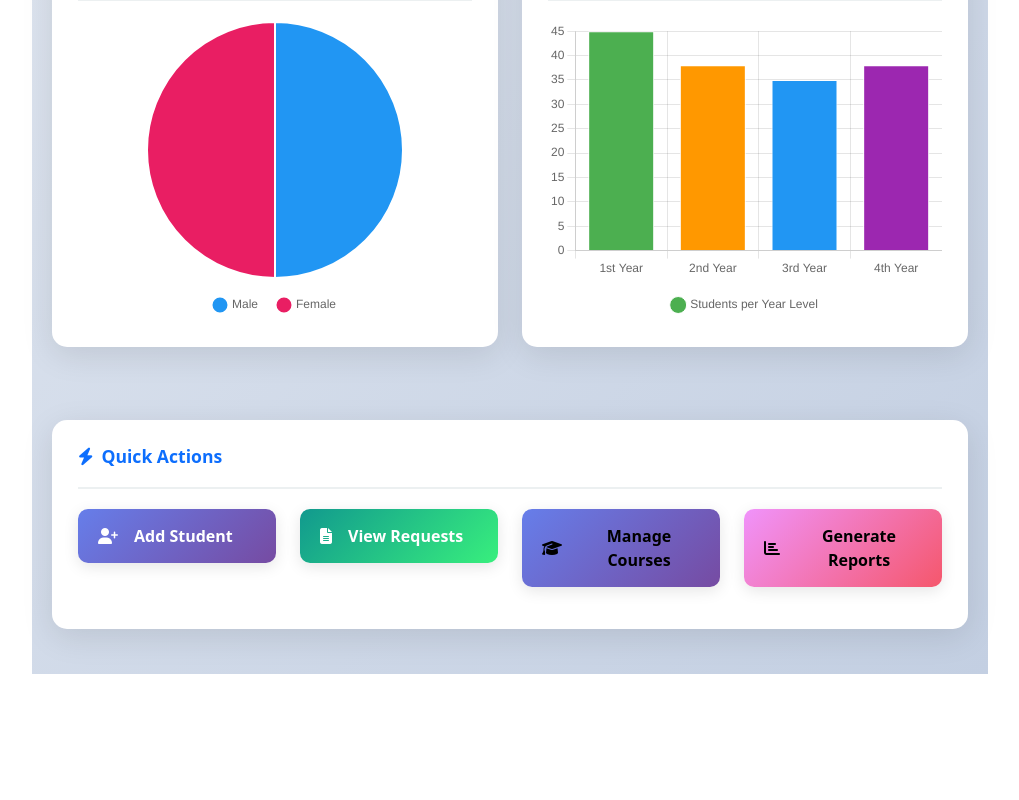
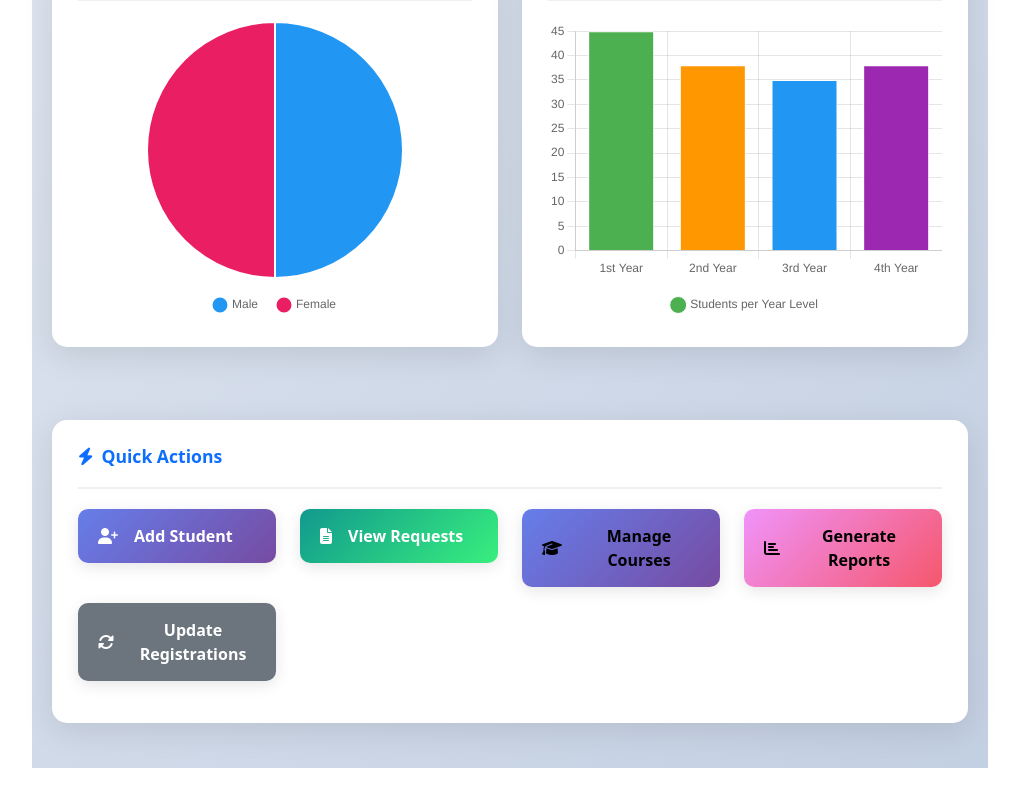
Before and after one commit to yurshtinkai/REGISTRAR-RMS-FRONTEND, a React (Create React App) app: page /admin/dashboard in a window 1280 px wide. Shown: the part 1776-2576 px from the top of the page, without its empty margins (260-1279 px from the left). Before the commit the page ends 2482 px from the top, so only its background shows below. Built offline with nearby package versions, Linux system fonts and the light colour scheme; no server answers; sample sign-in values are in the browser's storage.

Commit message:
Initial commit

```diff
--- a/src/App.js
+++ b/src/App.js
@@ -101,15 +101,15 @@ function App() {
             name: `${student.firstName} ${student.lastName}`,
             gender: student.gender || 'N/A',
             course: student.course || 'Bachelor of Science in Information Technology',
-            status: student.registrationStatus || 'Not registered',
-            registrationStatus: student.registrationStatus || 'Not registered',
+            status: student.registrationStatus === 'Approved' ? 'Enrolled' : (student.registrationStatus || 'Not registered'),
+            registrationStatus: student.registrationStatus === 'Approved' ? 'Enrolled' : (student.registrationStatus || 'Not registered'),
             registrationDate: student.registrationDate || 'N/A',
             createdAt: new Date(student.createdAt).toLocaleDateString('en-US', {
               year: 'numeric',
               month: 'long',
               day: 'numeric'
             }),
-            academicStatus: student.registrationStatus || 'Not registered'
+            academicStatus: student.registrationStatus === 'Approved' ? 'Enrolled' : (student.registrationStatus || 'Not registered')
           }));
         } else {
           // Transform data from /api/students endpoint (for accounting role)
--- a/src/components/admin/AccountManagementView.js
+++ b/src/components/admin/AccountManagementView.js
@@ -258,7 +258,7 @@ function AccountManagementView() {
                                                 acc.registrationStatus === 'Pending' ? 'bg-warning' :
                                                 acc.registrationStatus === 'Rejected' ? 'bg-danger' : 'bg-secondary'
                                             }`}>
-                                                {acc.registrationStatus}
+                                                {acc.registrationStatus === 'Approved' ? 'Enrolled' : acc.registrationStatus}
                                             </span>
                                         </td>
                                         <td>
--- a/src/components/admin/AllStudentsView.js
+++ b/src/components/admin/AllStudentsView.js
@@ -1,5 +1,6 @@
 import React, { useState } from 'react';
 import { Link } from 'react-router-dom'; // <<<--- ADD THIS IMPORT
+import { API_BASE_URL, getSessionToken } from '../../utils/api';
 
 function AllStudentsView({ enrolledStudents }) {
     const userRole = localStorage.getItem('userRole');
@@ -8,6 +9,38 @@ function AllStudentsView({ enrolledStudents }) {
     console.log('AllStudentsView - enrolledStudents:', enrolledStudents); // Debug log
     console.log('AllStudentsView - enrolledStudents.length:', enrolledStudents.length); // Debug log
     const [searchTerm, setSearchTerm] = useState('');
+    const [updating, setUpdating] = useState(false);
+
+    // Function to update registration statuses
+    const updateRegistrationStatuses = async () => {
+        try {
+            setUpdating(true);
+            const response = await fetch(`${API_BASE_URL}/students/update-registration-statuses`, {
+                method: 'PUT',
+                headers: {
+                    'X-Session-Token': getSessionToken(),
+                    'Content-Type': 'application/json'
+                }
+            });
+
+            if (response.ok) {
+                const data = await response.json();
+                console.log('✅ Registration statuses updated:', data);
+                alert(`Successfully updated ${data.updatedCount} registrations to "Enrolled" status!`);
+                // Refresh the page to show updated data
+                window.location.reload();
+            } else {
+                const errorData = await response.json();
+                console.error('❌ Failed to update registration statuses:', errorData);
+                alert('Failed to update registration statuses. Please try again.');
+            }
+        } catch (err) {
+            console.error('❌ Error updating registration statuses:', err);
+            alert('Error updating registration statuses. Please try again.');
+        } finally {
+            setUpdating(false);
+        }
+    };
 
     const handleViewClick = (e) => {
         if (!isAdmin) {
@@ -30,6 +63,14 @@ function AllStudentsView({ enrolledStudents }) {
             <div className="d-flex justify-content-between align-items-center mb-2">
                 <h2 className="m-0"></h2>
                 <div>
+                    <button
+                        className="btn btn-secondary me-2"
+                        onClick={updateRegistrationStatuses}
+                        disabled={updating}
+                        title="Update all completed registrations to 'Enrolled' status"
+                    >
+                        {updating ? 'Updating...' : 'Update Registrations'}
+                    </button>
                     <button className="btn btn-outline-secondary me-2">Export</button>
                     <button className="btn btn-primary">+ Add New</button>
                 </div>
@@ -71,7 +112,7 @@ function AllStudentsView({ enrolledStudents }) {
                                         <td>{student.gender}</td>
                                         <td>{student.course}</td>
                                         <td>
-                                            <span className={`badge ${student.registrationStatus === 'Approved' ? 'bg-success' : 'bg-warning'}`}>
+                                            <span className={`badge ${student.registrationStatus === 'Enrolled' ? 'bg-success' : 'bg-warning'}`}>
                                                 {student.registrationStatus}
                                             </span>
                                         </td>
--- a/src/components/admin/Dashboard.js
+++ b/src/components/admin/Dashboard.js
@@ -23,6 +23,37 @@ function Dashboard() {
     const [loading, setLoading] = useState(true);
     const [error, setError] = useState('');
     const [showBsitDetails, setShowBsitDetails] = useState(false);
+
+    // Function to update registration statuses
+    const updateRegistrationStatuses = async () => {
+        try {
+            setLoading(true);
+            const response = await fetch(`${API_BASE_URL}/students/update-registration-statuses`, {
+                method: 'PUT',
+                headers: {
+                    'X-Session-Token': getSessionToken(),
+                    'Content-Type': 'application/json'
+                }
+            });
+
+            if (response.ok) {
+                const data = await response.json();
+                console.log('✅ Registration statuses updated:', data);
+                alert(`Successfully updated ${data.updatedCount} registrations to "Enrolled" status!`);
+                // Refresh the page to show updated data
+                window.location.reload();
+            } else {
+                const errorData = await response.json();
+                console.error('❌ Failed to update registration statuses:', errorData);
+                alert('Failed to update registration statuses. Please try again.');
+            }
+        } catch (err) {
+            console.error('❌ Error updating registration statuses:', err);
+            alert('Error updating registration statuses. Please try again.');
+        } finally {
+            setLoading(false);
+        }
+    };
 
     // Fetch dashboard statistics
     const fetchDashboardStats = async () => {
@@ -654,6 +685,16 @@ function Dashboard() {
                                         Generate Reports
                                     </button>
                                 </div>
+                                <div className="col-md-3 mb-3">
+                                    <button
+                                        className="btn btn-secondary btn-lg w-100"
+                                        onClick={updateRegistrationStatuses}
+                                        disabled={loading}
+                                    >
+                                        <i className="fas fa-sync-alt me-2"></i>
+                                        {loading ? 'Updating...' : 'Update Registrations'}
+                                    </button>
+                                </div>
                             </div>
                         </div>
                     </div>
--- a/src/components/admin/StudentDetailView.js
+++ b/src/components/admin/StudentDetailView.js
@@ -430,7 +430,7 @@ function StudentDetailView({ enrolledStudents }) {
               {/* Academic Status Badge */}
               <div className="mb-3">
                 <span className={`badge ${(studentRegistration?.registrationStatus || user.registrationStatus) === 'Approved' ? 'bg-success' : 'bg-warning'} fs-6`}>
-                  {studentRegistration?.registrationStatus || user.registrationStatus || 'Not registered'}
+                    {(studentRegistration?.registrationStatus || user.registrationStatus) === 'Approved' ? 'Enrolled' : (studentRegistration?.registrationStatus || user.registrationStatus || 'Not registered')}
                 </span>
               </div>
 
@@ -782,7 +782,7 @@ function StudentDetailView({ enrolledStudents }) {
                      <div className="col-4"><strong>Status:</strong></div>
                      <div className="col-8">
                        <span className={`badge ${studentRegistration?.registrationStatus === 'Approved' ? 'bg-success' : 'bg-warning'}`}>
-                         {studentRegistration?.registrationStatus || 'Not registered'}
+                         {studentRegistration?.registrationStatus === 'Approved' ? 'Enrolled' : (studentRegistration?.registrationStatus || 'Not registered')}
                        </span>
                      </div>
                    </div>
```
